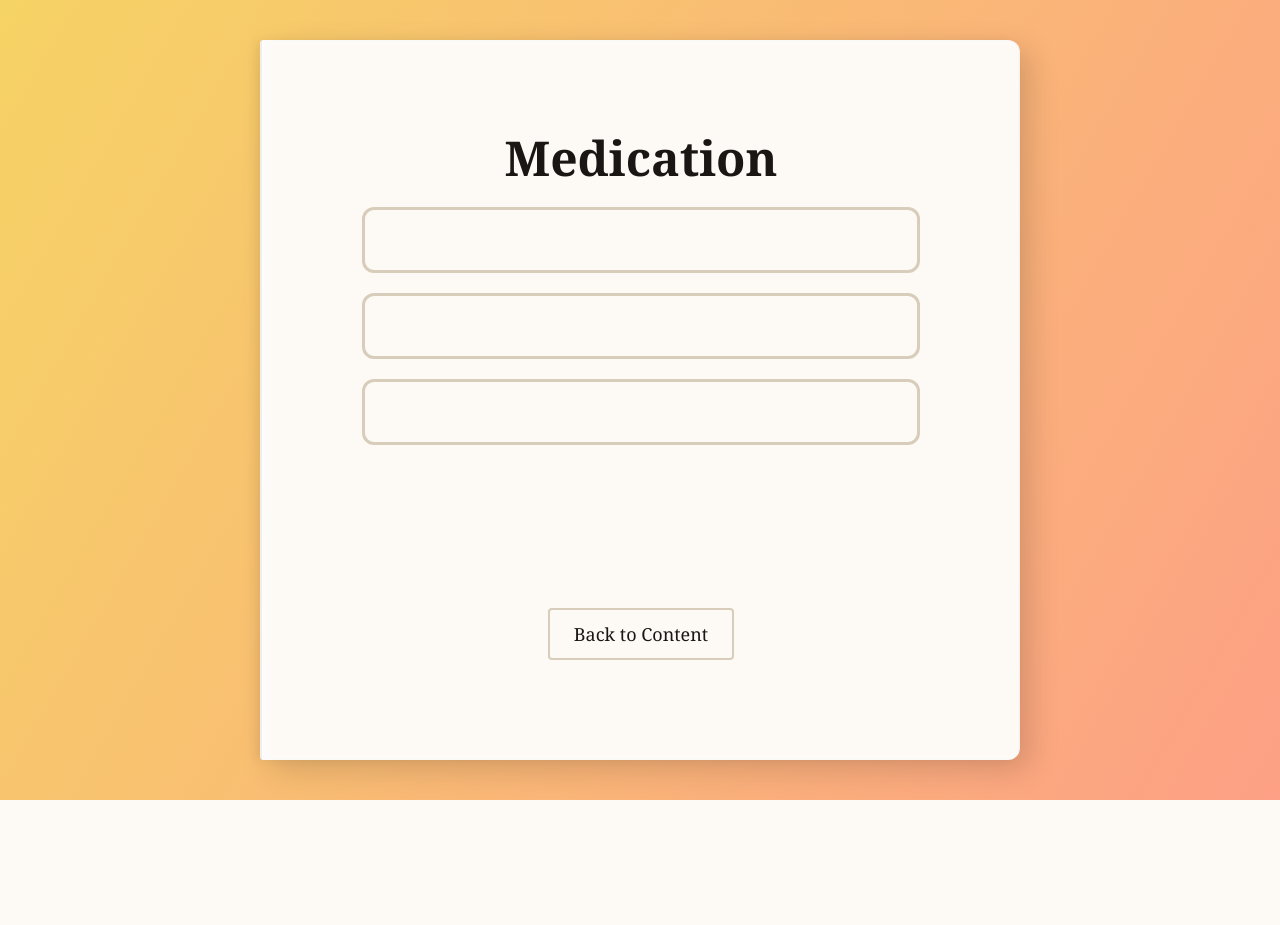
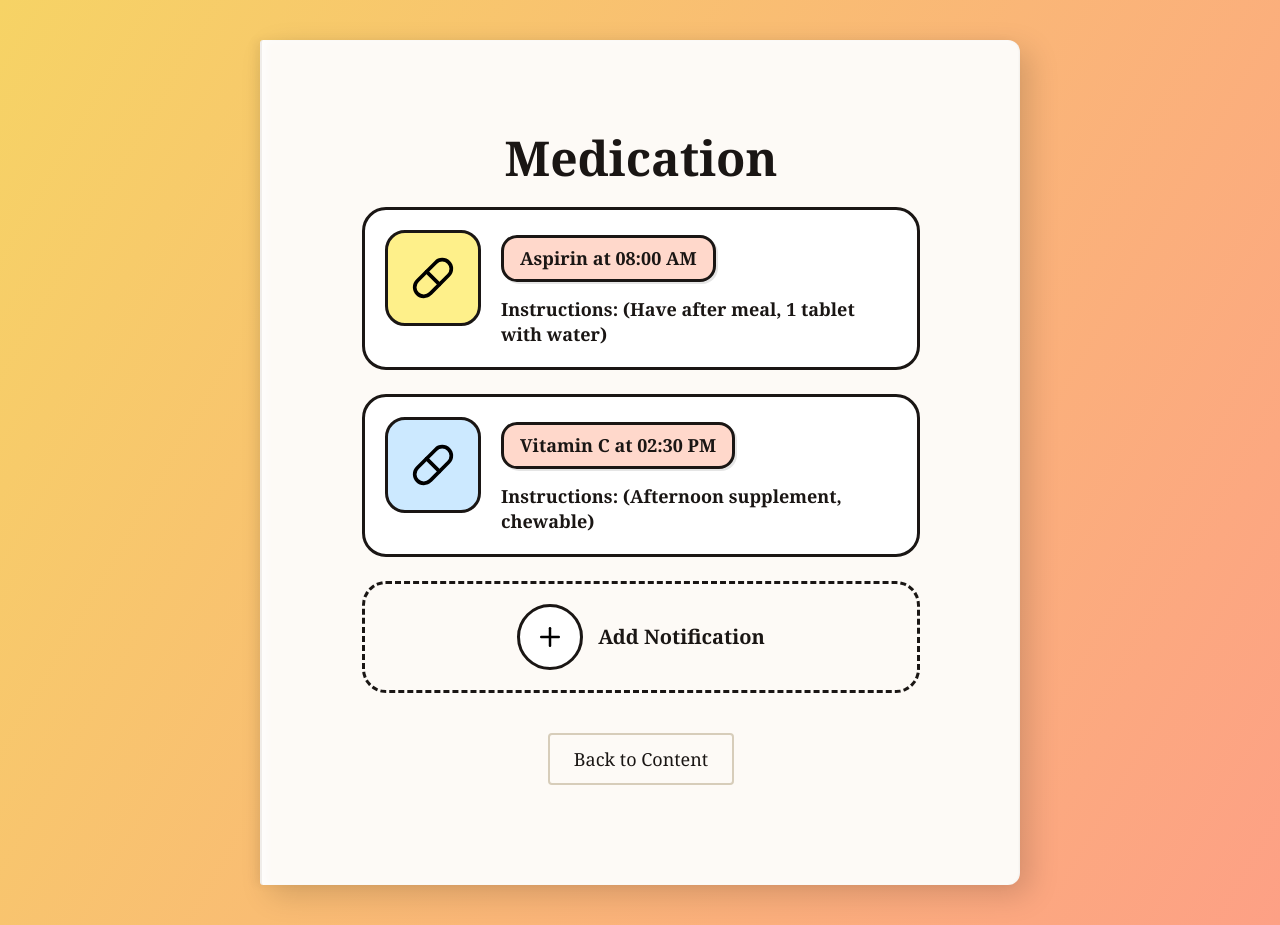
Before and after one commit to its-ruhul/Hackathon, a React (Vite) app: page /medication in a window 1280 px wide. Before the commit the page ends 800 px from the top, so only its background shows below. Built offline with nearby package versions, Linux system fonts and the light colour scheme.

Commit message:
work on medicine page

```diff
--- a/package.json
+++ b/package.json
@@ -11,6 +11,7 @@
   },
   "dependencies": {
     "axios": "^1.14.0",
+    "dayjs": "^1.11.20",
     "framer-motion": "^12.38.0",
     "react": "^19.2.4",
     "react-dom": "^19.2.4",
--- a/src/App.jsx
+++ b/src/App.jsx
@@ -8,10 +8,13 @@ import FamilyContactsPage from './webpage/FamilyContactsPage';
 import MedicationPage from './webpage/MedicationPage';
 import EmergencyPage from './webpage/EmergencyPage';
 import DoctorsPage from './webpage/DoctorsPage';
+import NotificationBanner from './webpage/NotificationBanner';
 
 function App() {
   return (
-    <Routes>
+    <>
+      <NotificationBanner />
+      <Routes>
       <Route path="/" element={<CoverPage />} />
       <Route path="/content" element={<IndexPage />} />
       <Route path="/family-contacts" element={<FamilyContactsPage />} />
@@ -23,6 +26,7 @@ function App() {
       {/* Fallback for "Prologue" which isn't defined explicitly but might be clicked */}
       <Route path="/guide" element={<IndexPage />} />
     </Routes>
+    </>
   );
 }
 
--- a/src/index.css
+++ b/src/index.css
@@ -51,7 +51,7 @@ body {
   bottom: 0;
   left: 0;
   width: 50px;
-  background: linear-gradient(to right, rgba(0, 0, 0, 0.08) 0%, rgba(0, 0, 0, 0.02) 40%, rgba(0, 0, 0, 0) 100%);
+  /*background: linear-gradient(to right, rgba(0, 0, 0, 0.08) 0%, rgba(0, 0, 0, 0.02) 40%, rgba(0, 0, 0, 0) 100%);*/
   border-radius: 3px 0 0 3px;
   pointer-events: none;
 }
--- /dev/null
+++ b/src/scripts/medicinesData.js
@@ -0,0 +1,18 @@
+import pillIcon from '../assets/pill.svg';
+
+export const medicinesData = [
+  {
+    id: 1,
+    name: 'Aspirin',
+    time: '08:00 AM', // Example format, DayJS will parse this
+    icon: pillIcon,
+    instruction: 'Have after meal, 1 tablet with water'
+  },
+  {
+    id: 2,
+    name: 'Vitamin C',
+    time: '02:30 PM',
+    icon: pillIcon,
+    instruction: 'Afternoon supplement, chewable'
+  }
+];
--- a/src/styles/pages.css
+++ b/src/styles/pages.css
@@ -225,3 +225,25 @@
   transform: scale(0.95);
   background-color: #8bbefa;
 }
+
+@keyframes slideIn {
+  from { transform: translateX(-100%); opacity: 0; }
+  to { transform: translateX(0); opacity: 1; }
+}
+
+/* Animations for Medication Cards */
+.medication-card {
+  transition: transform 300ms cubic-bezier(0.25, 1, 0.5, 1), box-shadow 300ms cubic-bezier(0.25, 1, 0.5, 1), background-color 150ms ease;
+  cursor: pointer;
+}
+
+.medication-card:hover {
+  transform: translateY(-4px) scale(1.02);
+  box-shadow: 0 10px 20px rgba(0,0,0,0.1);
+  background-color: #fafafa !important;
+}
+
+.medication-card:active {
+  transform: scale(0.98);
+  background-color: #f0f0f0 !important;
+}
--- a/src/webpage/MedicationPage.jsx
+++ b/src/webpage/MedicationPage.jsx
@@ -1,21 +1,148 @@
-import React from 'react';
+import React, { useState, useEffect } from 'react';
 import { Link } from 'react-router';
+import { medicinesData } from '../scripts/medicinesData';
+import pillIcon from '../assets/pill.svg';
+import plusIcon from '../assets/plus.svg';
 
-function MedicationPage() {
-  const medications = [1, 2, 3];
+export default function MedicationPage() {
+  const [medicines, setMedicines] = useState(() => {
+    const saved = localStorage.getItem('medicinesList');
+    return saved ? JSON.parse(saved) : medicinesData;
+  });
+
+  useEffect(() => {
+    localStorage.setItem('medicinesList', JSON.stringify(medicines));
+    // Since NotificationBanner reads from medicinesData, ideally we'd use context,
+    // but saving it here allows it to grab updates if we reload for now.
+  }, [medicines]);
+
+  const handleAddMedicine = () => {
+    const name = window.prompt("Enter new medicine name:");
+    if (!name) return;
+    const time = window.prompt("Enter time (e.g. 09:00 AM):");
+    if (!time) return;
+    const instruction = window.prompt("Enter instruction (e.g. have after meal):");
+    if (!instruction) return;
+
+    const newMed = {
+      id: Date.now(),
+      name: name.trim(),
+      time: time.trim(),
+      icon: pillIcon,
+      instruction: instruction.trim()
+    };
+
+    setMedicines([...medicines, newMed]);
+  };
+
+  const pastelColors = ['#fef08a', '#cce9ff', '#ffd1dc', '#dcfce7', '#e9d5ff'];
 
   return (
     <div className="book-page">
       <h2 className="page-title">Medication</h2>
 
-      <div className="page-content-box" style={{ border: 'none', padding: '0', display: 'flex', flexDirection: 'column', gap: '20px' }}>
-        {medications.map((i) => (
-          <div key={i} style={{
+      <div className="page-content-box" style={{
+        border: 'none',
+        padding: '0',
+        display: 'flex',
+        flexDirection: 'column',
+        gap: '24px'
+      }}>
+        {medicines.map((medicine, index) => (
+          <div key={medicine.id} className="medication-card" style={{
+            backgroundColor: '#ffffff',
+            border: '3px solid var(--text-h)',
+            borderRadius: '24px',
+            padding: '20px',
+            display: 'flex',
+            alignItems: 'flex-start',
+            gap: '20px'
+          }}>
+            {/* Left Icon Box (Pastel) */}
+            <div style={{
+              backgroundColor: pastelColors[index % pastelColors.length],
+              border: '3px solid var(--text-h)',
+              borderRadius: '20px',
+              minWidth: '90px',
+              height: '90px',
+              display: 'flex',
+              alignItems: 'center',
+              justifyContent: 'center',
+              flexShrink: 0
+            }}>
+              <img src={medicine.icon || pillIcon} alt="medicine icon" style={{ width: 44, height: 44 }} />
+            </div>
+
+            {/* Right Information Section */}
+            <div style={{ display: 'flex', flexDirection: 'column', gap: '15px', flexGrow: 1, paddingTop: '5px' }}>
+              {/* Medicine at Time Pill */}
+              <div style={{
+                backgroundColor: '#ffd8cb', // consistent with contact page name pills
+                border: '3px solid var(--text-h)',
+                borderRadius: '16px',
+                padding: '6px 16px',
+                fontFamily: 'var(--heading)',
+                fontSize: '18px',
+                fontWeight: 700,
+                color: 'var(--text-h)',
+                alignSelf: 'flex-start',
+                boxShadow: '2px 2px 0 rgba(0,0,0,0.1)'
+              }}>
+                {medicine.name} at {medicine.time}
+              </div>
+
+              {/* Instructions Text */}
+              <div style={{
+                fontFamily: 'var(--body)',
+                fontSize: '18px',
+                fontWeight: 600,
+                color: 'var(--text-h)',
+                lineHeight: 1.4
+              }}>
+                Instructions: ({medicine.instruction})
+              </div>
+            </div>
+          </div>
+        ))}
+
+        {/* Plus Button Card */}
+        <div
+          onClick={handleAddMedicine}
+          className="medication-card"
+          style={{
+            backgroundColor: 'transparent',
+            border: '3px dashed var(--text-h)',
+            borderRadius: '24px',
+            padding: '20px',
+            display: 'flex',
+            alignItems: 'center',
+            justifyContent: 'center',
+            gap: '15px'
+          }}
+        >
+          <div style={{
+            backgroundColor: '#ffffff',
+            border: '3px solid var(--text-h)',
+            borderRadius: '50%',
+            width: '60px',
             height: '60px',
-            border: '3px solid var(--border)',
-            borderRadius: '12px'
-          }} />
-        ))}
+            display: 'flex',
+            alignItems: 'center',
+            justifyContent: 'center',
+            flexShrink: 0
+          }}>
+            <img src={plusIcon} alt="plus icon" style={{ width: 30, height: 30 }} />
+          </div>
+          <div style={{
+            fontFamily: 'var(--heading)',
+            fontSize: '20px',
+            fontWeight: 700,
+            color: 'var(--text-h)'
+          }}>
+            Add Notification
+          </div>
+        </div>
+
       </div>
 
       <Link to="/content" style={{ marginTop: 'auto', alignSelf: 'center' }}>
@@ -24,5 +151,3 @@ function MedicationPage() {
     </div>
   );
 }
-
-export default MedicationPage;
--- /dev/null
+++ b/src/webpage/NotificationBanner.jsx
@@ -0,0 +1,98 @@
+import React, { useState, useEffect } from 'react';
+import dayjs from 'dayjs';
+import customParseFormat from 'dayjs/plugin/customParseFormat';
+import { medicinesData } from '../scripts/medicinesData';
+
+dayjs.extend(customParseFormat);
+
+export default function NotificationBanner() {
+  const [activeNotifications, setActiveNotifications] = useState([]);
+
+  useEffect(() => {
+    // Check medication times every minute
+    const interval = setInterval(() => {
+      const now = dayjs();
+      const newNotifications = [];
+
+      // Actively fetch from localStorage so new inputs are parsed dynamically
+      const savedMeds = localStorage.getItem('medicinesList');
+      const activeMeds = savedMeds ? JSON.parse(savedMeds) : medicinesData;
+
+      activeMeds.forEach(med => {
+        // Parse the medicine time for today
+        const medTime = dayjs(med.time, 'hh:mm A');
+
+        // If current hour and minute match exactly
+        if (now.hour() === medTime.hour() && now.minute() === medTime.minute()) {
+          newNotifications.push(med);
+        }
+      });
+
+      if (newNotifications.length > 0) {
+        // Prevent duplicate spam within the exact same minute block by matching IDs
+        setActiveNotifications(prev => {
+          const combined = [...prev];
+          newNotifications.forEach(n => {
+            if (!combined.find(p => p.id === n.id)) combined.push(n);
+          });
+          return combined;
+        });
+      }
+    }, 1000 * 30); // Check every 30 seconds
+
+    return () => clearInterval(interval);
+  }, []);
+
+  const dismiss = (id) => {
+    setActiveNotifications(prev => prev.filter(n => n.id !== id));
+  };
+
+  if (activeNotifications.length === 0) return null;
+
+  return (
+    <div style={{
+      position: 'fixed',
+      top: '20px',
+      left: '20px',
+      zIndex: 9999,
+      display: 'flex',
+      flexDirection: 'column',
+      gap: '10px'
+    }}>
+      {activeNotifications.map(med => (
+        <div key={med.id} style={{
+          backgroundColor: '#ffb5a7',
+          border: '3px solid var(--text-h)',
+          borderRadius: '16px',
+          padding: '16px 20px',
+          boxShadow: '4px 6px 15px rgba(0,0,0,0.15)',
+          display: 'flex',
+          alignItems: 'center',
+          gap: '15px',
+          animation: 'slideIn 0.4s cubic-bezier(0.25, 1, 0.5, 1)'
+        }}>
+          <img src={med.icon} alt="medicine" style={{ width: 32, height: 32 }} />
+          <div>
+            <div style={{ fontWeight: 'bold', fontFamily: 'var(--heading)' }}>Time for {med.name}</div>
+            <div style={{ fontSize: '14px' }}>{med.instruction}</div>
+          </div>
+          <button
+            onClick={() => dismiss(med.id)}
+            style={{
+              marginLeft: '10px',
+              backgroundColor: 'transparent',
+              border: '2px solid var(--text-h)',
+              borderRadius: '50%',
+              width: '32px',
+              height: '32px',
+              cursor: 'pointer',
+              fontWeight: 'bold'
+            }}
+          >
+            X
+          </button>
+        </div>
+      ))}
+    </div>
+  );
+}
```
Also changed, not shown: src/assets/pill.svg (added), 1 other file (tests, documents, lock files or other folders).
